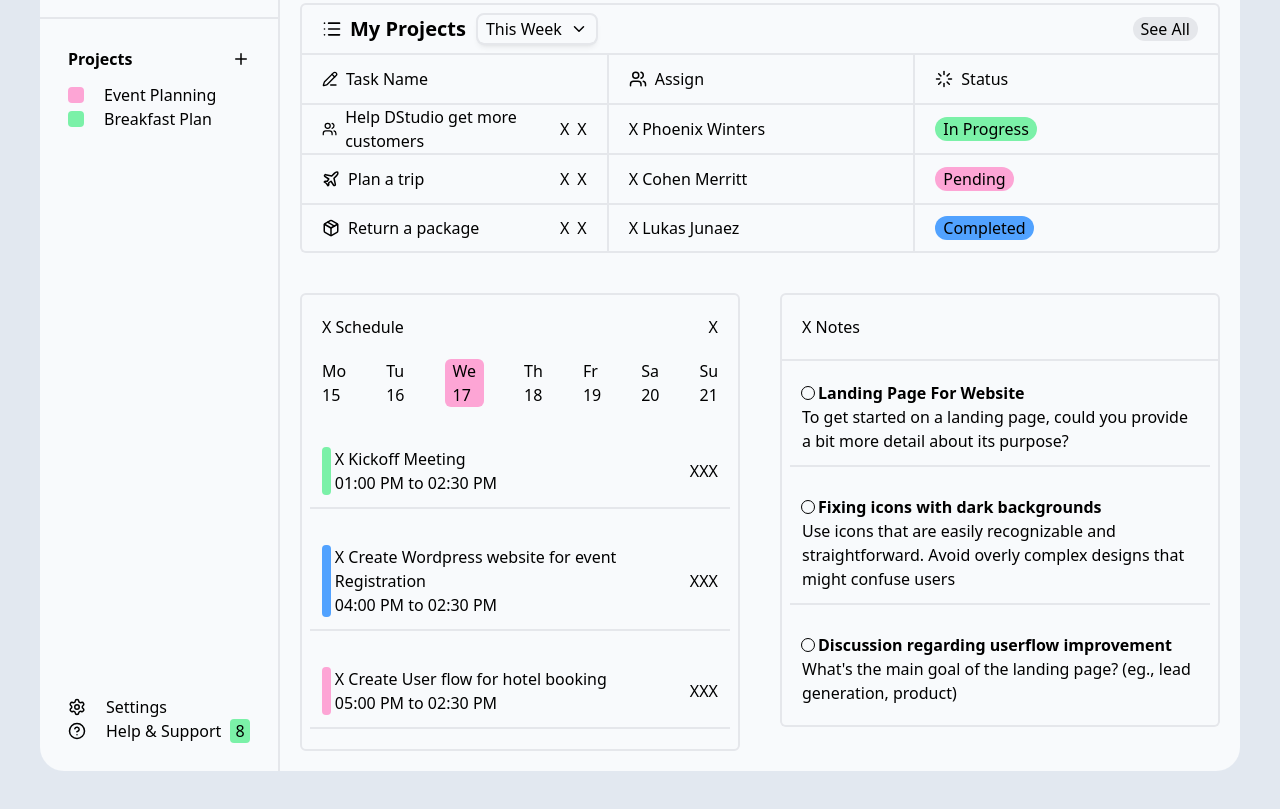
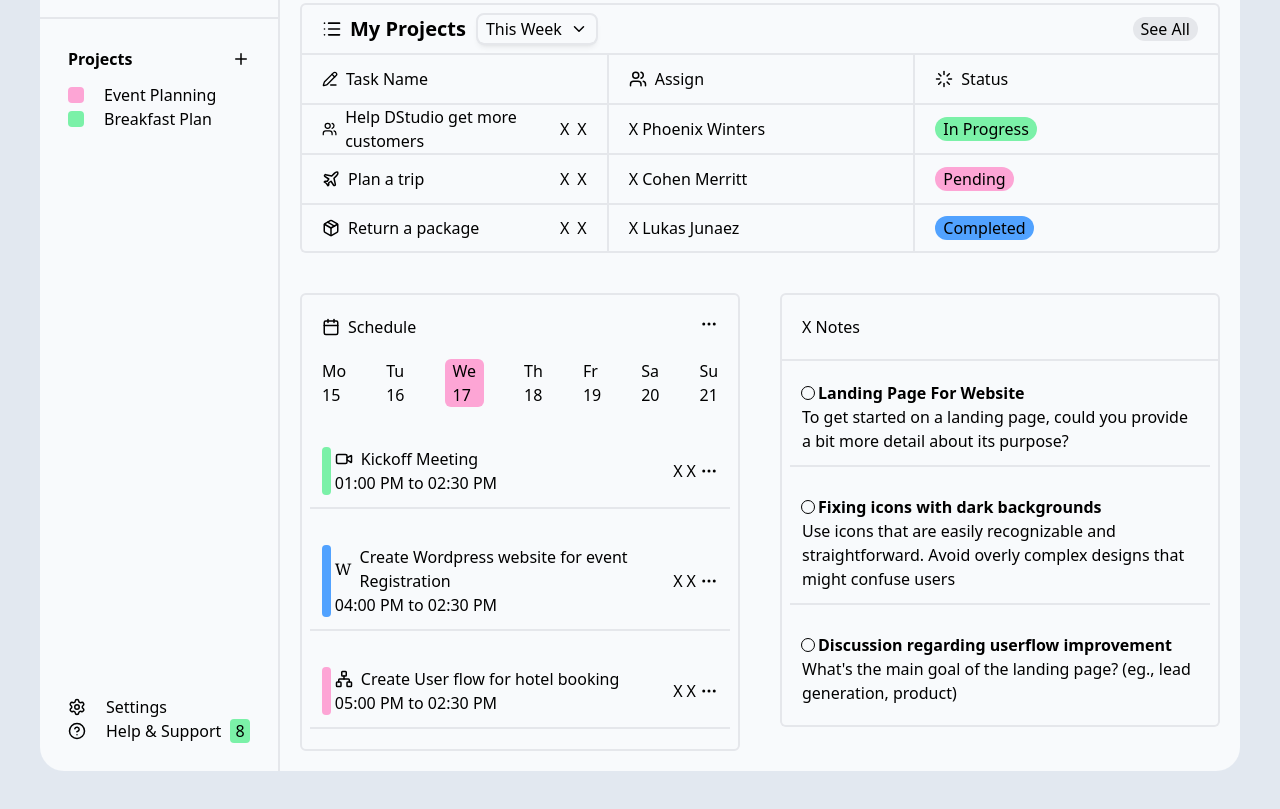
Before and after one commit to TechCrent/Dashboard, a website built with Vite: page dashboard/index.html in a window 1280 px wide. Shown: the part 307-1116 px from the top of the page. Built offline with nearby package versions, Linux system fonts and the light colour scheme.

Commit message:
Added svgs to Section 3

```diff
--- a/dashboard/index.html
+++ b/dashboard/index.html
@@ -763,8 +763,42 @@
             <!-- Row 1-->
             <div class="border-2 border-gray-200 rounded-md">
               <div class="flex justify-between p-5">
-                <p>X Schedule</p>
-                <p>X</p>
+                <div class="flex items-center gap-2">
+                  <svg
+                    xmlns="http://www.w3.org/2000/svg"
+                    width="18"
+                    height="18"
+                    viewBox="0 0 24 24"
+                    fill="none"
+                    stroke="currentColor"
+                    stroke-width="2"
+                    stroke-linecap="round"
+                    stroke-linejoin="round"
+                    class="lucide lucide-calendar-icon lucide-calendar"
+                  >
+                    <path d="M8 2v4" />
+                    <path d="M16 2v4" />
+                    <rect width="18" height="18" x="3" y="4" rx="2" />
+                    <path d="M3 10h18" />
+                  </svg>
+                  <p>Schedule</p>
+                </div>
+                <svg
+                  xmlns="http://www.w3.org/2000/svg"
+                  width="18"
+                  height="18"
+                  viewBox="0 0 24 24"
+                  fill="none"
+                  stroke="currentColor"
+                  stroke-width="2"
+                  stroke-linecap="round"
+                  stroke-linejoin="round"
+                  class="lucide lucide-ellipsis-icon lucide-ellipsis"
+                >
+                  <circle cx="12" cy="12" r="1" />
+                  <circle cx="19" cy="12" r="1" />
+                  <circle cx="5" cy="12" r="1" />
+                </svg>
               </div>
 
               <div class="md:gap-10 flex gap-15 p-5 py-0 pb-5">
@@ -812,14 +846,48 @@
                       </p>
                     </div>
                     <div>
-                      <p>X Kickoff Meeting</p>
+                      <div class="flex items-center gap-2">
+                        <svg
+                          xmlns="http://www.w3.org/2000/svg"
+                          width="18"
+                          height="18"
+                          viewBox="0 0 24 24"
+                          fill="none"
+                          stroke="currentColor"
+                          stroke-width="2"
+                          stroke-linecap="round"
+                          stroke-linejoin="round"
+                          class="lucide lucide-video-icon lucide-video"
+                        >
+                          <path
+                            d="m16 13 5.223 3.482a.5.5 0 0 0 .777-.416V7.87a.5.5 0 0 0-.752-.432L16 10.5"
+                          />
+                          <rect x="2" y="6" width="14" height="12" rx="2" />
+                        </svg>
+                        <p>Kickoff Meeting</p>
+                      </div>
                       <p>01:00 PM to 02:30 PM</p>
                     </div>
                   </div>
-                  <div class="flex items-center">
+                  <div class="flex items-center gap-1">
                     <p>X</p>
                     <p>X</p>
-                    <p>X</p>
+                    <svg
+                      xmlns="http://www.w3.org/2000/svg"
+                      width="18"
+                      height="18"
+                      viewBox="0 0 24 24"
+                      fill="none"
+                      stroke="currentColor"
+                      stroke-width="2"
+                      stroke-linecap="round"
+                      stroke-linejoin="round"
+                      class="lucide lucide-ellipsis-icon lucide-ellipsis"
+                    >
+                      <circle cx="12" cy="12" r="1" />
+                      <circle cx="19" cy="12" r="1" />
+                      <circle cx="5" cy="12" r="1" />
+                    </svg>
                   </div>
                 </div>
               </div>
@@ -838,14 +906,32 @@
                       </p>
                     </div>
                     <div>
-                      <p>X Create Wordpress website for event Registration</p>
+                      <div class="flex items-center gap-2">
+                        <div class="font-serif">W</div>
+                        <p>Create Wordpress website for event Registration</p>
+                      </div>
                       <p>04:00 PM to 02:30 PM</p>
                     </div>
                   </div>
-                  <div class="flex items-center">
+                  <div class="flex items-center gap-1">
                     <p>X</p>
                     <p>X</p>
-                    <p>X</p>
+                    <svg
+                      xmlns="http://www.w3.org/2000/svg"
+                      width="18"
+                      height="18"
+                      viewBox="0 0 24 24"
+                      fill="none"
+                      stroke="currentColor"
+                      stroke-width="2"
+                      stroke-linecap="round"
+                      stroke-linejoin="round"
+                      class="lucide lucide-ellipsis-icon lucide-ellipsis"
+                    >
+                      <circle cx="12" cy="12" r="1" />
+                      <circle cx="19" cy="12" r="1" />
+                      <circle cx="5" cy="12" r="1" />
+                    </svg>
                   </div>
                 </div>
               </div>
@@ -864,14 +950,49 @@
                       </p>
                     </div>
                     <div>
-                      <p>X Create User flow for hotel booking</p>
+                      <div class="flex items-center gap-2">
+                        <svg
+                          xmlns="http://www.w3.org/2000/svg"
+                          width="18"
+                          height="18"
+                          viewBox="0 0 24 24"
+                          fill="none"
+                          stroke="currentColor"
+                          stroke-width="2"
+                          stroke-linecap="round"
+                          stroke-linejoin="round"
+                          class="lucide lucide-network-icon lucide-network"
+                        >
+                          <rect x="16" y="16" width="6" height="6" rx="1" />
+                          <rect x="2" y="16" width="6" height="6" rx="1" />
+                          <rect x="9" y="2" width="6" height="6" rx="1" />
+                          <path d="M5 16v-3a1 1 0 0 1 1-1h12a1 1 0 0 1 1 1v3" />
+                          <path d="M12 12V8" />
+                        </svg>
+                        <p>Create User flow for hotel booking</p>
+                      </div>
                       <p>05:00 PM to 02:30 PM</p>
                     </div>
                   </div>
-                  <div class="flex items-center">
+                  <div class="flex items-center gap-1">
                     <p>X</p>
                     <p>X</p>
-                    <p>X</p>
+                    <svg
+                      xmlns="http://www.w3.org/2000/svg"
+                      width="18"
+                      height="18"
+                      viewBox="0 0 24 24"
+                      fill="none"
+                      stroke="currentColor"
+                      stroke-width="2"
+                      stroke-linecap="round"
+                      stroke-linejoin="round"
+                      class="lucide lucide-ellipsis-icon lucide-ellipsis"
+                    >
+                      <circle cx="12" cy="12" r="1" />
+                      <circle cx="19" cy="12" r="1" />
+                      <circle cx="5" cy="12" r="1" />
+                    </svg>
                   </div>
                 </div>
               </div>
```
